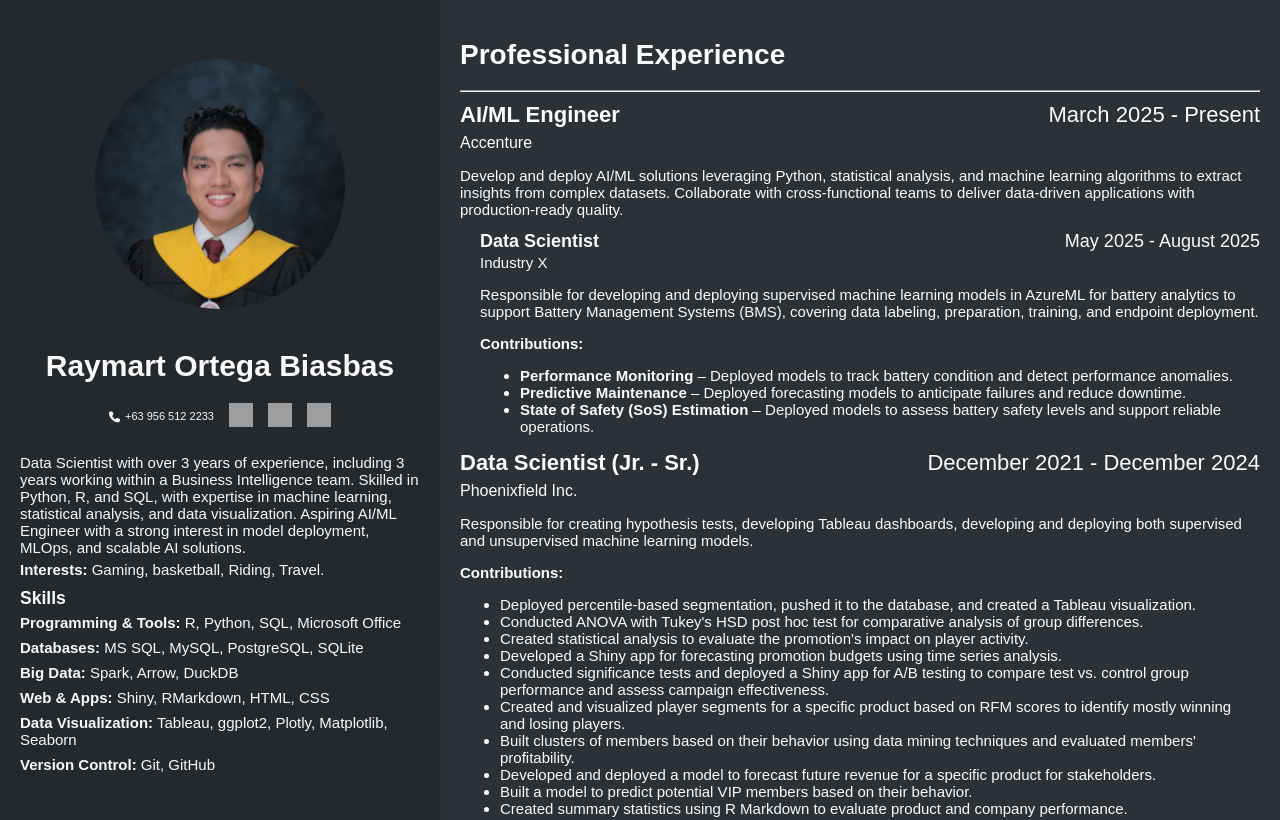
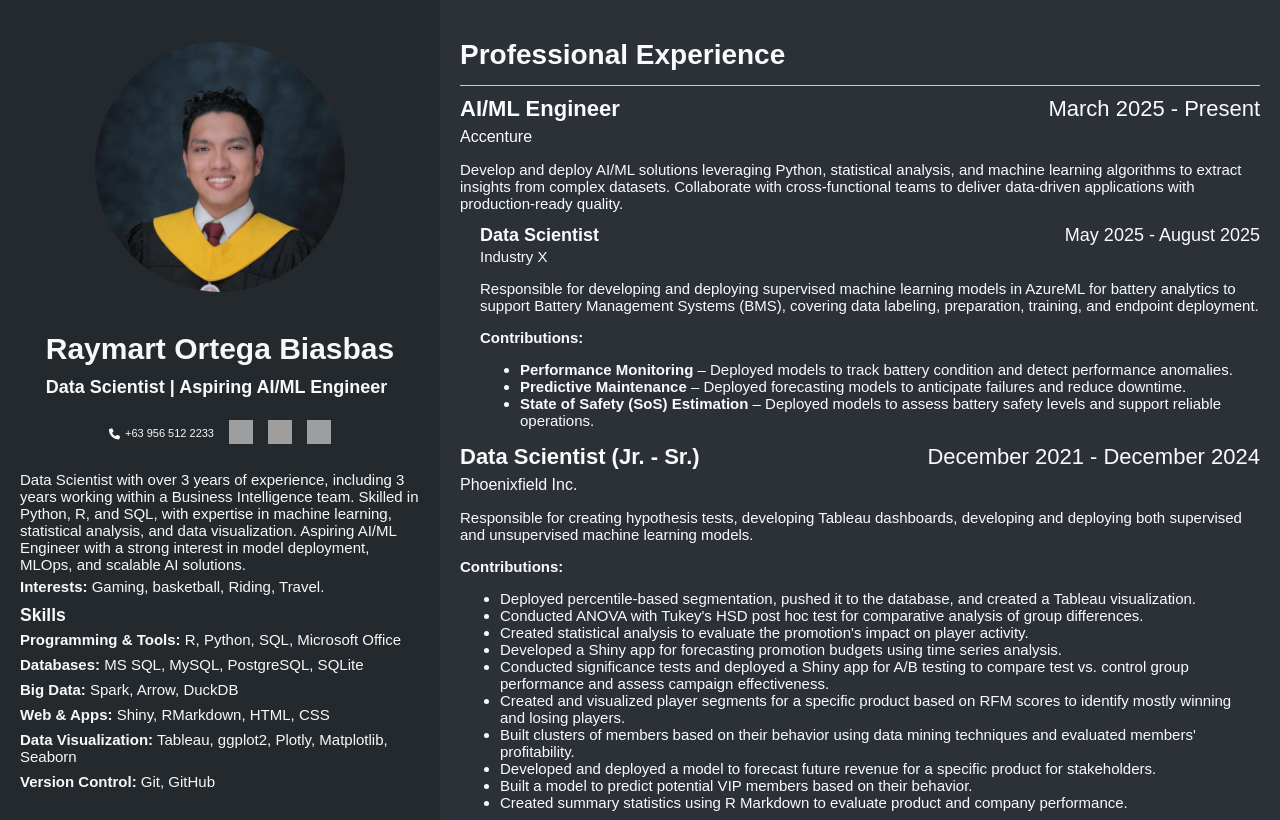
Before and after one commit to mart-biasbas/portfolio, a plain HTML site: page index.html in a window 1280 px wide. Shown: the top 820 px of the page. Drawn offline with Linux system fonts and the light colour scheme; grey boxes are pictures that could not be loaded.

Commit message:
made some changes adding the role

```diff
--- a/index.html
+++ b/index.html
@@ -18,7 +18,7 @@
     <div class="sidebar">
         <div class = "profile">
         <img src="images/profile.jpg" alt="My profile pic" class="profile-pic">
-        <h1>Raymart Ortega Biasbas</h1>
+        <h1>Raymart Ortega Biasbas <br> <span class="role">Data Scientist | Aspiring AI/ML Engineer</span></h1>
             <div class="contact">
                 <ul>
                     <li>
@@ -70,6 +70,7 @@
     <div class="content">
         <!-- <div class="projects">
             <h2>Projects</h2>
+            <hr>
         </div> -->
 
         <div class="professional-experience">
--- a/styles.css
+++ b/styles.css
@@ -4,6 +4,12 @@ body, html {
   padding: 0;
   background-color: #2b3137;
   display: flex; /* This is the key change */
+}
+
+hr {
+    border: none;          /* remove default border */
+    border-top: 1px solid #ccc; /* thin line */
+    margin-top: -5px;        /* vertical spacing */
 }
 
 /* Sidebar */
@@ -23,6 +29,10 @@ body, html {
     align-items: center;
     justify-content: center; /* Centers items vertically (adjust as needed) */
     border: #24292e;
+}
+
+.role {
+    font-size: 18px;
 }
 
 .sidebar p,
```
